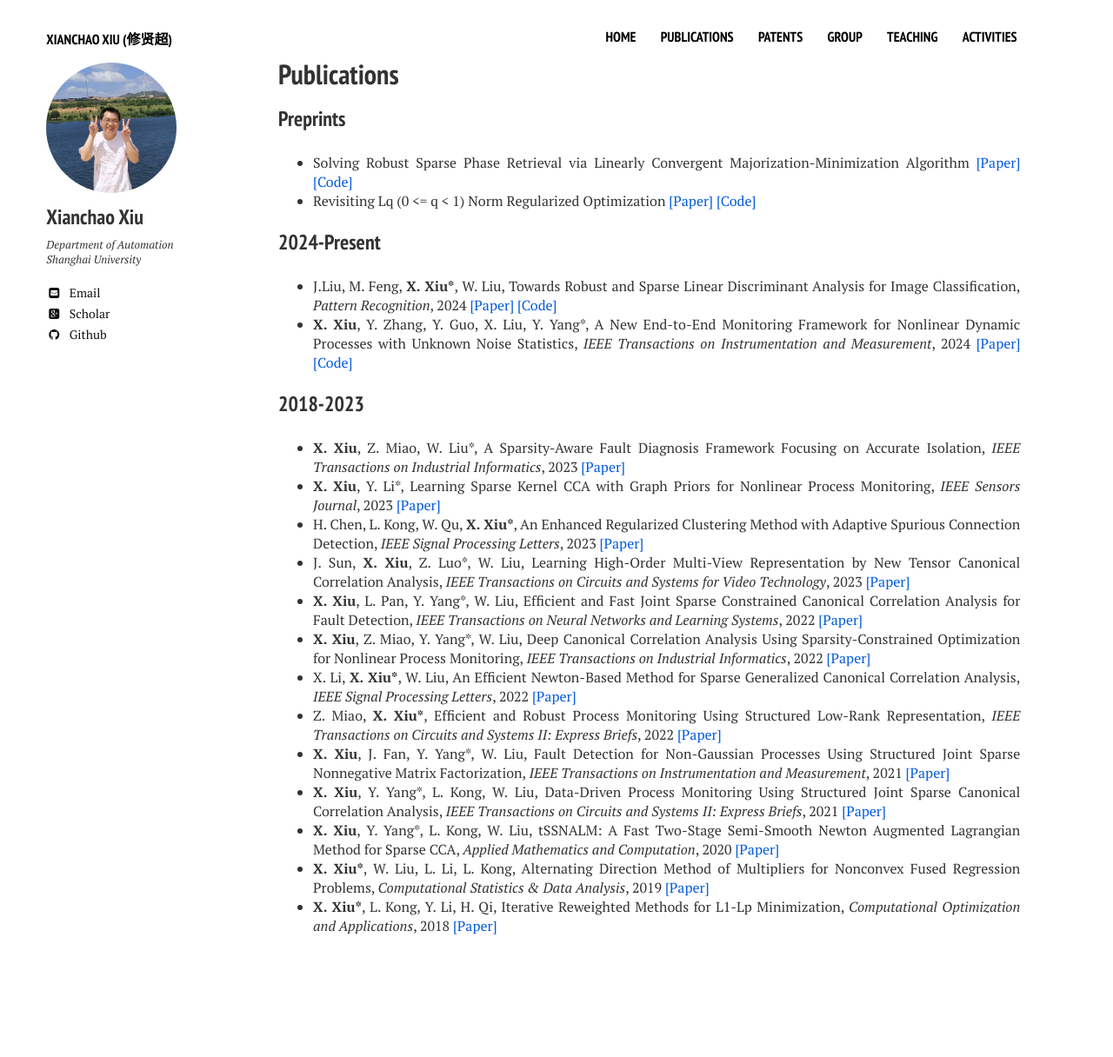
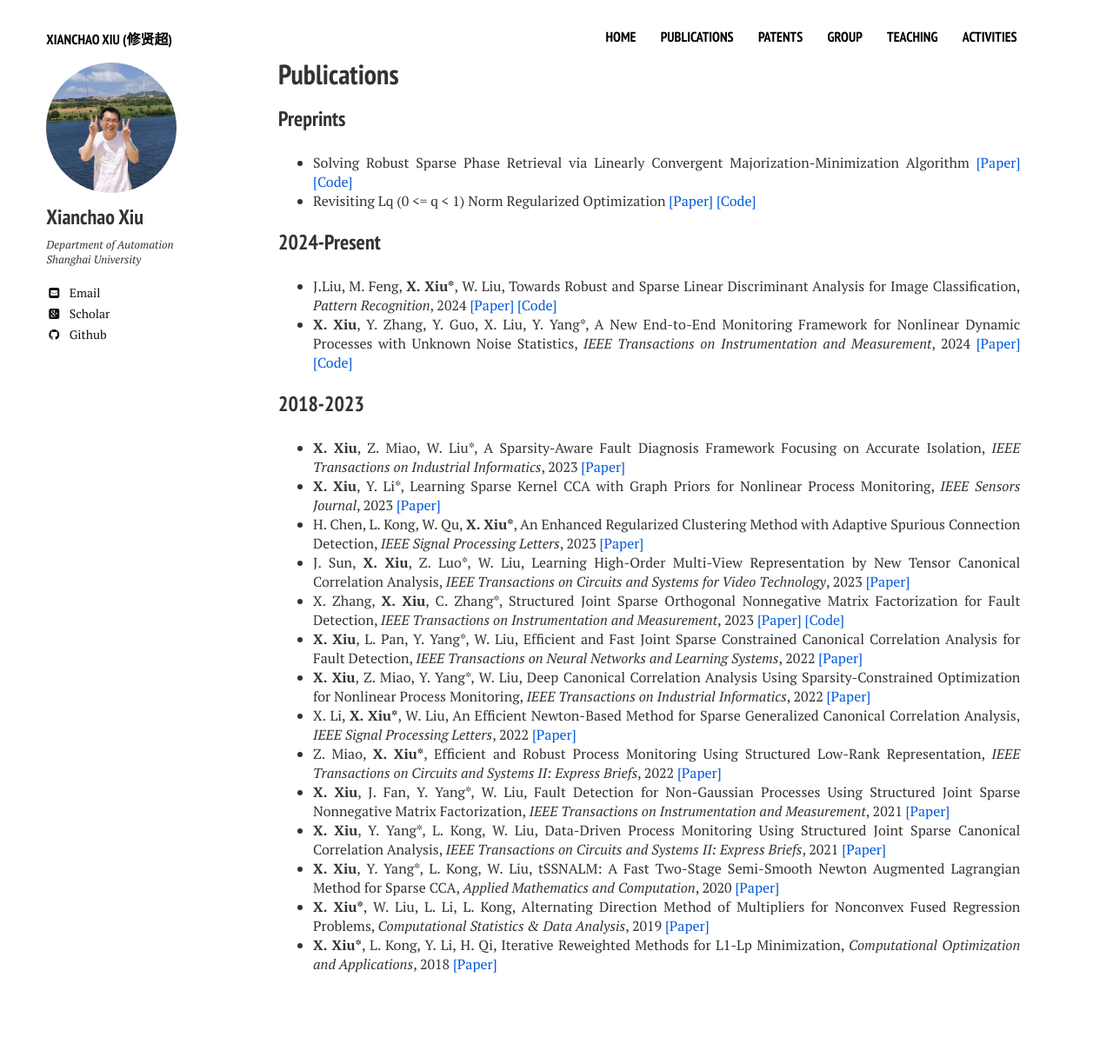
Before and after one commit to xianchaoxiu/xianchaoxiu.github.io, a Jekyll site: the page built from publications/index.md, in a window 1280 px wide. Shown: the whole page at 87% size. Built offline with Jekyll 4.4.1, drawn with Linux system fonts in a browser that asks for light colours; nearby versions of some CDN libraries; before the commit the page ends 1172 px from its top, so only the background shows below that.

Commit message:
Update index.md

```diff
--- a/publications/index.md
+++ b/publications/index.md
@@ -20,6 +20,7 @@ share: false
 * <b>X. Xiu</b>, Y. Li*, Learning Sparse Kernel CCA with Graph Priors for Nonlinear Process Monitoring, <i>IEEE Sensors Journal</i>, 2023 <a href="https://ieeexplore.ieee.org/document/10050438" class="textlink" target="_blank">[Paper]</a> <br>
 * H. Chen, L. Kong, W. Qu, <b>X. Xiu*</b>, An Enhanced Regularized Clustering Method with Adaptive Spurious Connection Detection, <i>IEEE Signal Processing Letters</i>, 2023 <a href="https://ieeexplore.ieee.org/document/10252040" class="textlink" target="_blank">[Paper]</a> <br>
 * J. Sun, <b>X. Xiu</b>, Z. Luo*, W. Liu, Learning High-Order Multi-View Representation by New Tensor Canonical Correlation Analysis, <i>IEEE Transactions on Circuits and Systems for Video Technology</i>, 2023 <a href="https://ieeexplore.ieee.org/document/10091146" class="textlink" target="_blank">[Paper]</a> <br>
+* X. Zhang, <b>X. Xiu</b>, C. Zhang*, Structured Joint Sparse Orthogonal Nonnegative Matrix Factorization for Fault Detection, <i>IEEE Transactions on Instrumentation and Measurement</i>, 2023 <a href="https://ieeexplore.ieee.org/abstract/document/10036023" class="textlink" target="_blank">[Paper]</a> <a href="https://github.com/xianchaoxiu/2023-TIM" class="textlink" target="_blank">[Code]</a> <br>
 * <b>X. Xiu</b>, L. Pan, Y. Yang*, W. Liu, Efficient and Fast Joint Sparse Constrained Canonical Correlation Analysis for Fault Detection, <i>IEEE Transactions on Neural Networks and Learning Systems</i>, 2022 <a href="https://ieeexplore.ieee.org/document/9887978" class="textlink" target="_blank">[Paper]</a> <br>
 * <b>X. Xiu</b>, Z. Miao, Y. Yang*, W. Liu, Deep Canonical Correlation Analysis Using Sparsity-Constrained Optimization for Nonlinear Process Monitoring, <i>IEEE Transactions on Industrial Informatics</i>, 2022 <a href="https://ieeexplore.ieee.org/document/9583864" class="textlink" target="_blank">[Paper]</a> <br>
 * X. Li, <b>X. Xiu*</b>, W. Liu, An Efficient Newton-Based Method for Sparse Generalized Canonical Correlation Analysis, <i>IEEE Signal Processing Letters</i>, 2022 <a href="https://ieeexplore.ieee.org/document/9619966" class="textlink" target="_blank">[Paper]</a> <br>
```
